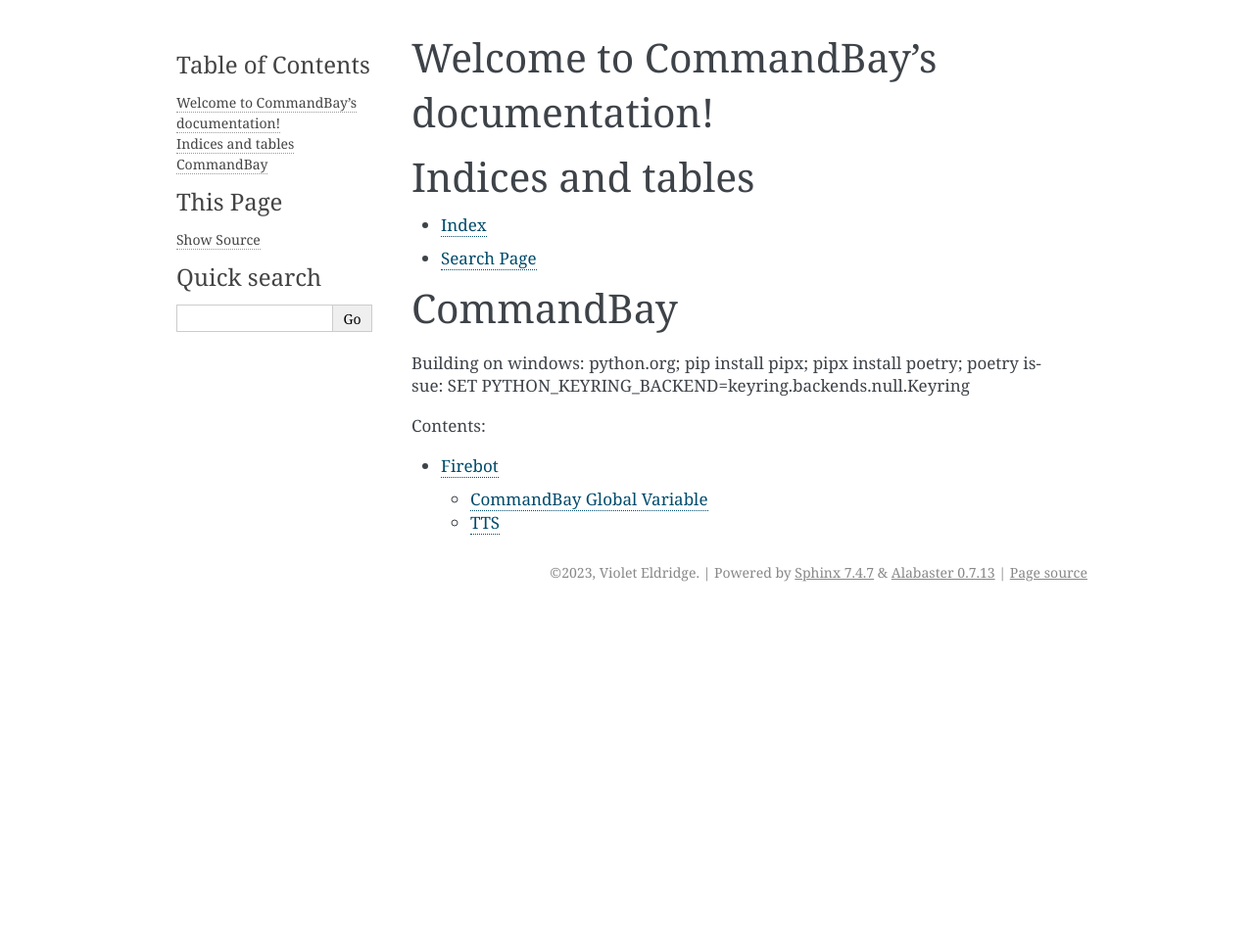
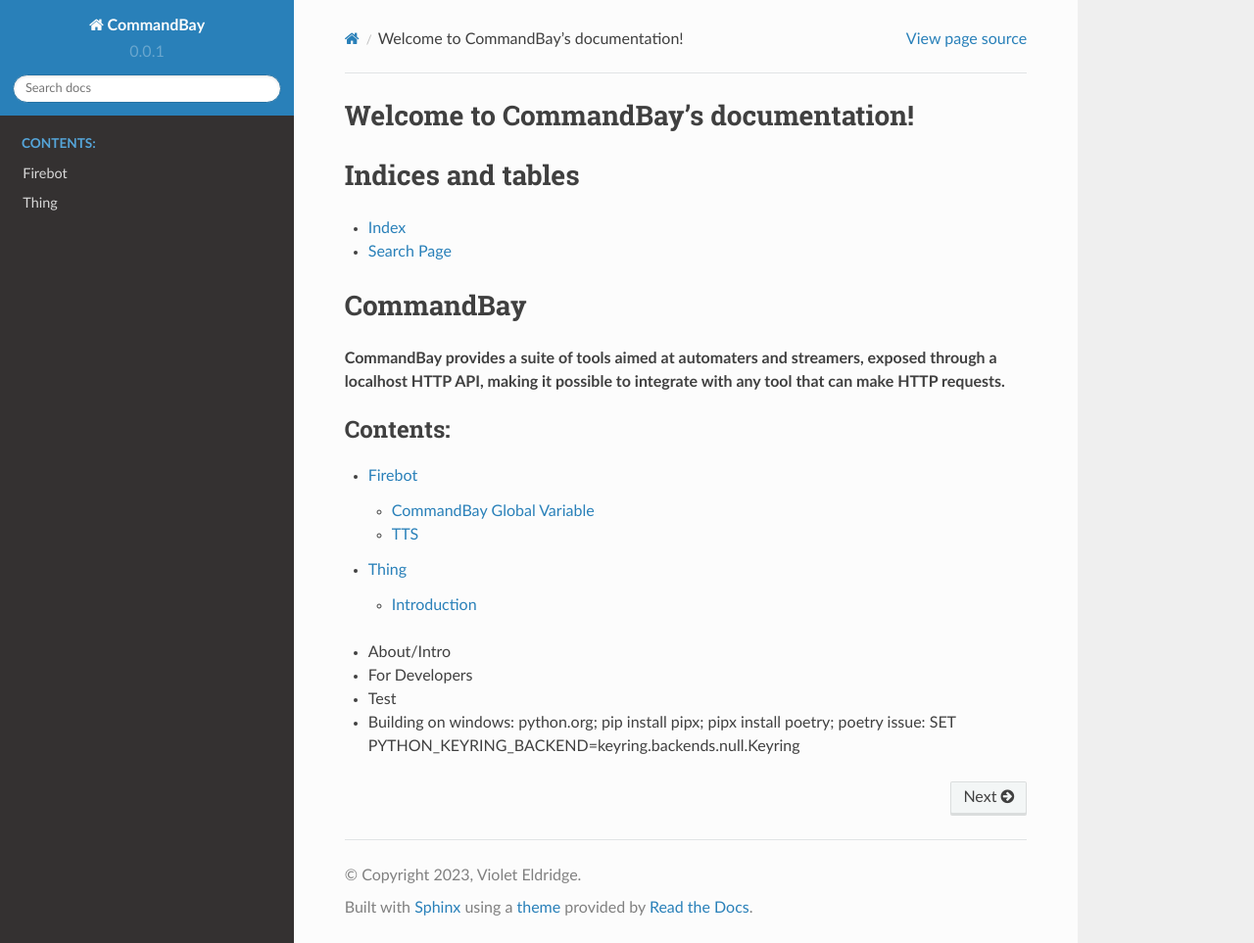
Before and after one commit to violet4/commandbay, a Sphinx documentation site: the page built from docs/source/index.rst, in a window 1280 px wide and 963 px high. Shown: the whole window at 98% size. Built offline with Sphinx 7.4.7 and the Read the Docs theme 2.0.0, drawn with Linux system fonts in a browser that asks for light colours; the version number is read from the project's files by our own code.

Commit message:
improve docs :D

```diff
--- a/docs/source/conf.py
+++ b/docs/source/conf.py
@@ -1,3 +1,6 @@
+import datetime
+
+import commandbay
 # Configuration file for the Sphinx documentation builder.
 #
 # For the full list of built-in configuration values, see the documentation:
@@ -6,10 +9,13 @@
 # -- Project information -----------------------------------------------------
 # https://www.sphinx-doc.org/en/master/usage/configuration.html#project-information
 
+current_year = datetime.date.today().year
+to_str = '' if current_year==2023 else f'-{current_year}'
 project = 'CommandBay'
-copyright = '2023, Violet Eldridge'
+copyright = f'2023{to_str}, Violet Eldridge'
 author = 'Violet Eldridge'
-release = '0.0.1'
+version = commandbay.__version__
+release = commandbay.full_version
 
 # -- General configuration ---------------------------------------------------
 # https://www.sphinx-doc.org/en/master/usage/configuration.html#general-configuration
@@ -17,11 +23,13 @@
 extensions = [
     'sphinx.ext.napoleon',
     'sphinx.ext.autodoc',
+    'sphinx.ext.autosummary',
     'sphinx.ext.intersphinx',
     'sphinx.ext.viewcode',
     'sphinx.ext.todo',
     'sphinx.ext.coverage',
-    'sphinxcontrib.openapi',
+    # 'sphinxcontrib.openapi',
+    'sphinx_rtd_theme',
 ]
 
 templates_path = ['_templates']
@@ -32,7 +40,7 @@
 # -- Options for HTML output -------------------------------------------------
 # https://www.sphinx-doc.org/en/master/usage/configuration.html#options-for-html-output
 
-html_theme = 'alabaster'
+html_theme = 'sphinx_rtd_theme'
 html_static_path = ['_static']
 html_js_files = [
     'custom.js',
--- a/docs/source/index.rst
+++ b/docs/source/index.rst
@@ -5,22 +5,24 @@
 ==================
 
 * :ref:`genindex`
-.. * :ref:`modindex`
 * :ref:`search`
 
+.. * :ref:`modindex`
 
 CommandBay
 ==========
 
-Building on windows: python.org; pip install pipx; pipx install poetry; poetry issue: SET PYTHON_KEYRING_BACKEND=keyring.backends.null.Keyring
-
-.. .. automodule:: commandbay
-..    :members:
-..    :undoc-members:
+**CommandBay provides a suite of tools aimed at automaters and streamers, exposed through a localhost HTTP API, making it possible to integrate with any tool that can make HTTP requests.**
 
 .. toctree::
    :maxdepth: 2
    :caption: Contents:
 
    firebot/index
+   thing/index
 ..   modules
+
+* About/Intro
+* For Developers
+* Test
+* Building on windows: python.org; pip install pipx; pipx install poetry; poetry issue: SET PYTHON_KEYRING_BACKEND=keyring.backends.null.Keyring
--- /dev/null
+++ b/docs/source/thing/index.rst
@@ -0,0 +1,7 @@
+Thing
+===================
+
+Introduction
+------------
+
+Let's talk about stoof.
--- a/pyproject.toml
+++ b/pyproject.toml
@@ -36,6 +36,7 @@
 sphinx = "^7.2.6"
 poetry-plugin-export = "^1.6.0"
 sphinxcontrib-openapi = "^0.8.3"
+sphinx-rtd-theme = "^2.0.0"
 
 
 [tool.poetry.group.build.dependencies]
```
Also changed, not shown: 2 other files.
